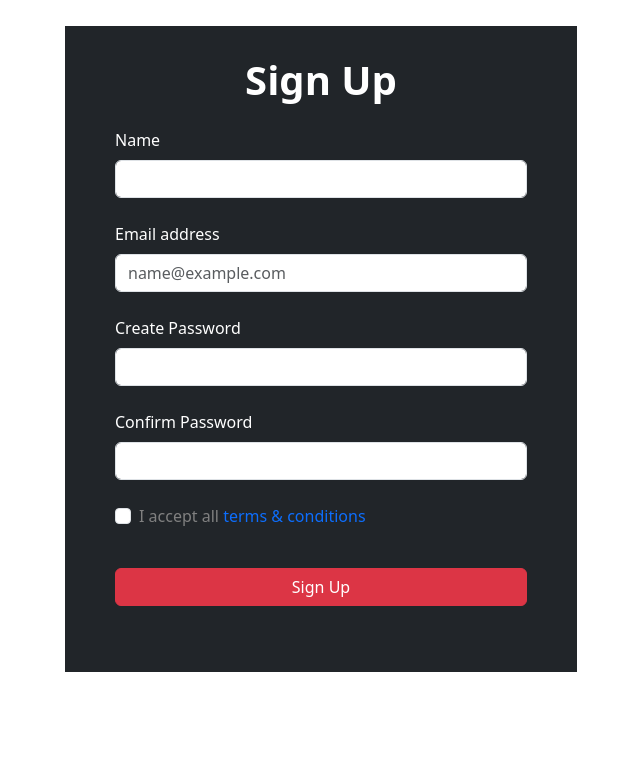
After one commit to chamila04/YMCA-website, a PHP site: page /signup.html in a window 1280 px wide. The commit adds this page. Shown: the top 773 px of the page, without its empty margins (319-959 px from the left). Run offline with PHP 8.4, Linux system fonts and the light colour scheme.

Commit message:
signup and more

```diff
--- /dev/null
+++ b/javascript/home.js
@@ -0,0 +1,3 @@
+document.getElementById("signupbtn").addEventListener("click", function() {
+    // Navigate to the login page
+    window.location.href = "signup.html";})
--- /dev/null
+++ b/signup.html
@@ -0,0 +1,43 @@
+<html>
+
+<head>
+    <title>Signup</title>
+
+    <link href="library/css/bootstrap.css" rel="stylesheet" />
+    <link rel="stylesheet" href="styles/signup.css" />
+</head>
+
+<body>
+    <div class="signup-form bg-dark">
+        <h1>Sign Up</h1>
+    <form>
+        <div class="mb-3 mt-4">
+            <label for="name" class="form-label">Name</label>
+            <input type="text" class="form-control" id="name" required>
+        </div>
+        <div class="mb-3 mt-4">
+            <label for="email" class="form-label">Email address</label>
+            <input type="email" class="form-control" id="email" placeholder="name@example.com" required>
+        </div>
+        <div class="mb-3 mt-4">
+            <label for="create_pwd" class="form-label">Create Password</label>
+            <input type="password" class="form-control" id="create_pwd" required>
+        </div>
+        <div class="mb-3 mt-4">
+            <label for="confirme_pwd" class="form-label">Confirm Password</label>
+            <input type="password" class="form-control" id="confirm_pwd" required>
+        </div>
+        <div class="mb-3 mt-4 form-check">
+            <input type="checkbox" class="form-check-input" id="terms" required>
+            <label class="form-check-label" for="terms">I accept all <a href="terms.html">terms & conditions</a></label>
+        </div>
+        <button type="submit" class="btn mt-4 btn-danger">Sign Up</button>
+    </form>
+</div>
+
+    <script src="javascript/home.js"></script>
+    <script src="library/js/bootstrap.bundle.min.js"></script>
+</body>
+</body>
+
+</html>
--- a/styles/home.css
+++ b/styles/home.css
@@ -18,10 +18,12 @@
 .welcome{
     background-color: gray;
     height: 300px;
+    width: 100%;
 }
 .booking{
     background-color: gainsboro;
     height: 300px;
+    width: 100%;
 }
 .book{
     background-color: gray;
@@ -81,3 +83,7 @@
 .signup_link a:hover{
     color: white;
 }
+.foot_head{
+    font-weight: bold;
+    font-size: large;
+}
--- /dev/null
+++ b/styles/signup.css
@@ -0,0 +1,27 @@
+body{
+
+}
+.signup-form{
+    padding: 50px;
+    padding-top: 30px;
+    color: white;
+    margin: 30%;
+    margin-top: 2%;
+    margin-bottom: 2%;
+}
+h1{
+    text-align: center;
+    font-weight: bold;
+}
+.btn{
+    width: 100%;
+}
+.form-check-label{
+    color: gray;
+}
+.form-check-label a{
+    text-decoration: none;
+}
+.form-check-label a:hover{
+    color: white;
+}
```
Also changed, not shown: home.html (+12 -9 lines), login.html (deleted, +0 -47 lines), styles/login.css (deleted, +0 -52 lines), styles/terms.css (added, +15 -0 lines), terms.html (added, +36 -0 lines), images/build.jpg (added).
